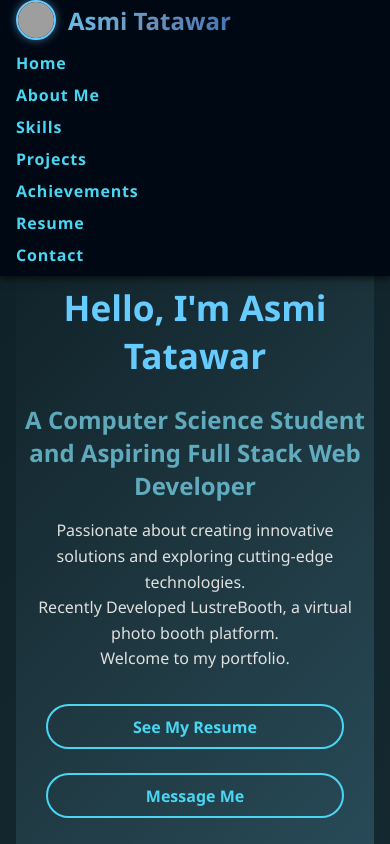
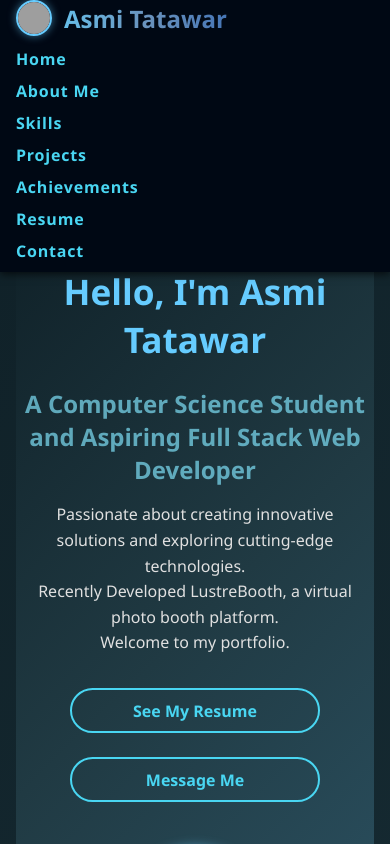
Before and after one commit to AsmiTatawar/FUTURE_FS_01, a React (Create React App) app: page / in a window 390 px wide. Shown: the top 844 px of the page. Built offline with nearby package versions, Linux system fonts and the light colour scheme; grey boxes are pictures that could not be loaded.

Commit message:
Update index.css

```diff
--- a/src/index.css
+++ b/src/index.css
@@ -1300,3 +1300,29 @@ section {
 body {
   overflow-x: hidden;
 }
+
+* {
+  box-sizing: border-box;
+}
+
+section {
+  width: 100%;
+  max-width: 100vw;
+  padding: 1rem;
+  box-sizing: border-box;
+}
+
+width: 100%;
+max-width: 600px;
+
+img, iframe, video {
+  max-width: 100%;
+  height: auto;
+}
+
+@media (max-width: 768px) {
+  .your-section {
+    padding: 1rem 1rem;
+    flex-direction: column;
+  }
+}
```
